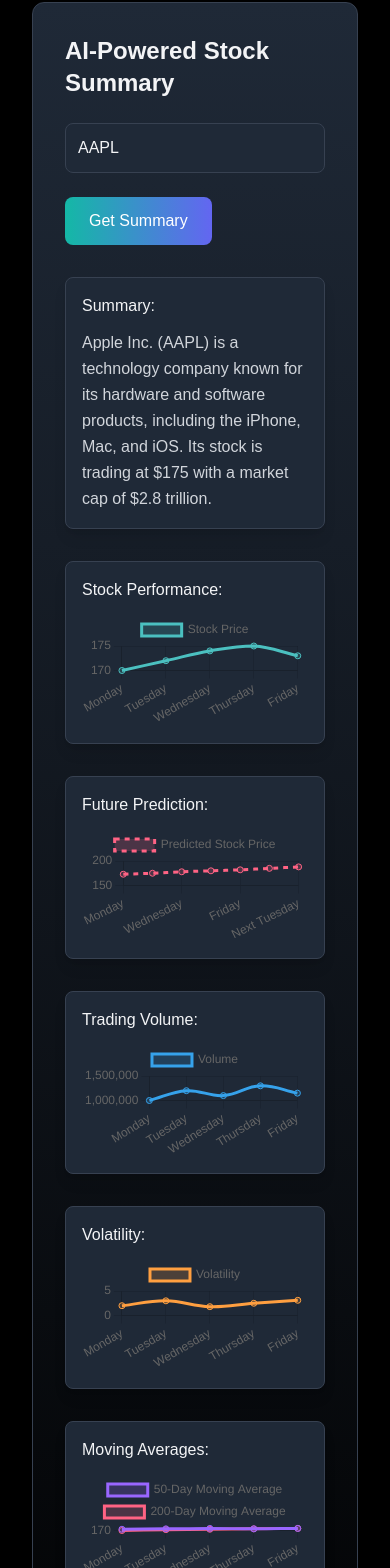
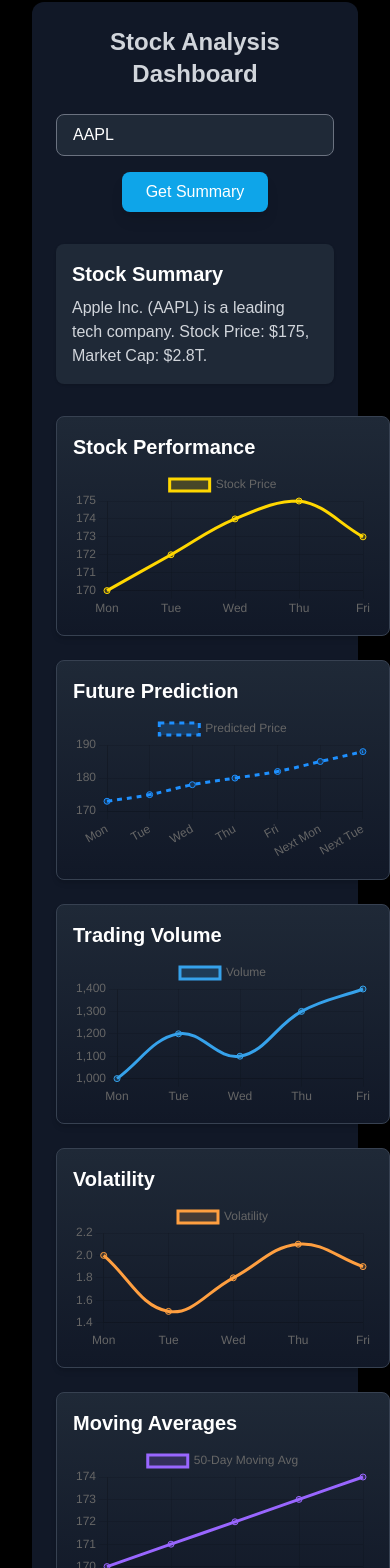
Before and after one commit to kalashvasaniya/stock-sense-ai, a Next.js app: page / in a window 390 px wide. Shown: the part 190-1758 px from the top of the page. Built offline with nearby package versions, Linux system fonts and the light colour scheme.

Commit message:
UI -init

```diff
--- a/app/Components/StockSummary/page.js
+++ b/app/Components/StockSummary/page.js
@@ -12,280 +12,168 @@
     Legend,
 } from "chart.js";
 
-// Register chart.js components
 ChartJS.register(CategoryScale, LinearScale, PointElement, LineElement, Title, Tooltip, Legend);
 
 export default function StockSummary() {
-    const [stockSymbol, setStockSymbol] = useState("AAPL"); // Default to AAPL
-    const [summary, setSummary] = useState(""); // State for the stock summary result
-    const [loading, setLoading] = useState(false); // State for loading indicator
-    const [graphData, setGraphData] = useState(null); // State for graph data
-    const [predictionData, setPredictionData] = useState(null); // State for future prediction data
-    const [volumeData, setVolumeData] = useState(null); // State for volume data
-    const [volatilityData, setVolatilityData] = useState(null); // State for volatility data
-    const [movingAveragesData, setMovingAveragesData] = useState(null); // State for moving averages data
-    const [marketTrendData, setMarketTrendData] = useState(null); // State for market trend data
+    const [stockSymbol, setStockSymbol] = useState("AAPL");
+    const [summary, setSummary] = useState("");
+    const [loading, setLoading] = useState(false);
+    const [graphData, setGraphData] = useState(null);
+    const [predictionData, setPredictionData] = useState(null);
+    const [volumeData, setVolumeData] = useState(null);
+    const [volatilityData, setVolatilityData] = useState(null);
+    const [movingAveragesData, setMovingAveragesData] = useState(null);
+    const [marketTrendData, setMarketTrendData] = useState(null);
 
-    // Function to fetch stock summary and additional data
     const fetchSummary = async () => {
         setLoading(true);
-        setSummary(""); // Reset summary while fetching
-        setGraphData(null); // Reset graph data
-        setPredictionData(null); // Reset prediction data
-        setVolumeData(null); // Reset volume data
-        setVolatilityData(null); // Reset volatility data
-        setMovingAveragesData(null); // Reset moving averages
-        setMarketTrendData(null); // Reset market trend data
+        setSummary("");
+        setGraphData(null);
+        setPredictionData(null);
+        setVolumeData(null);
+        setVolatilityData(null);
+        setMovingAveragesData(null);
+        setMarketTrendData(null);
 
         try {
             const result = await getStockSummary(stockSymbol);
-            setSummary(result.summary); // Update with the fetched summary
-            setGraphData(result.graphData); // Update with graph data
-            setPredictionData(result.predictionData); // Update with future prediction data
-            setVolumeData(result.volumeData); // Update with volume data
-            setVolatilityData(result.volatilityData); // Update with volatility data
-            setMovingAveragesData(result.movingAveragesData); // Update with moving averages data
-            setMarketTrendData(result.marketTrendData); // Update with market trend data
+            setSummary(result.summary);
+            setGraphData(result.graphData);
+            setPredictionData(result.predictionData);
+            setVolumeData(result.volumeData);
+            setVolatilityData(result.volatilityData);
+            setMovingAveragesData(result.movingAveragesData);
+            setMarketTrendData(result.marketTrendData);
         } catch (error) {
-            setSummary("Error fetching stock summary. Please try again."); // Handle errors
+            setSummary("Error fetching stock summary. Please try again.");
         }
         setLoading(false);
     };
 
-    // Fetch AAPL data initially when component mounts
     useEffect(() => {
         fetchSummary();
-    }, []); // Empty dependency array to run only once
+    }, []);
 
     return (
-        <div className="p-8 bg-gradient-to-b from-gray-800 to-black rounded-xl shadow-2xl border border-gray-700 mx-auto">
-            <h2 className="text-2xl font-semibold mb-6 text-gray-100">
-                AI-Powered Stock Summary
-            </h2>
+        <div className="mx-auto p-6 bg-gray-900 rounded-xl shadow-lg">
+            <h1 className="md:text-3xl text-2xl font-semibold text-center text-gray-300">
+                Stock Analysis Dashboard
+            </h1>
 
-            {/* Input for stock symbol */}
+            <div className="flex flex-col md:flex-row items-center gap-4 mt-6">
                 <input
                     type="text"
                     placeholder="Enter stock symbol (e.g., AAPL)"
                     value={stockSymbol}
                     onChange={(e) => setStockSymbol(e.target.value)}
-                className="p-3 bg-gray-800 border border-gray-700 rounded-lg w-full mb-6 text-gray-100 placeholder-gray-500 focus:ring-2 focus:ring-teal-500 focus:border-transparent"
+                    className="flex-1 px-4 py-2 w-full rounded-lg border border-gray-500 bg-gray-800 text-white focus:outline-none focus:ring-2 focus:ring-yellow-500"
                 />
-
-            {/* Fetch summary button */}
                 <button
                     onClick={fetchSummary}
-                className={`bg-gradient-to-r from-teal-500 to-indigo-500 text-white px-6 py-3 rounded-lg transition-all duration-200 font-medium ${loading ? "opacity-75 cursor-not-allowed" : "hover:from-teal-600 hover:to-indigo-600"
-                    }`}
+                    className={`px-6 py-2 rounded-lg bg-sky-500 text-white font-medium shadow-lg transition  ${loading ? "opacity-50 cursor-not-allowed" : ""}`}
                     disabled={loading}
                 >
-                {loading ? (
-                    <span className="flex items-center justify-center">
-                        <svg
-                            className="animate-spin -ml-1 mr-3 h-6 w-6 text-white"
-                            xmlns="http://www.w3.org/2000/svg"
-                            fill="none"
-                            viewBox="0 0 24 24"
-                        >
-                            <circle
-                                className="opacity-25"
-                                cx="12"
-                                cy="12"
-                                r="10"
-                                stroke="currentColor"
-                                strokeWidth="4"
-                            ></circle>
-                            <path
-                                className="opacity-75"
-                                fill="currentColor"
-                                d="M4 12a8 8 0 018-8V0C5.373 0 0 5.373 0 12h4zm2 5.291A7.962 7.962 0 014 12H0c0 3.042 1.135 5.824 3 7.938l3-2.647z"
-                            ></path>
-                        </svg>
-                        Analyzing...
-                    </span>
-                ) : (
-                    "Get Summary"
-                )}
+                    {loading ? "Loading..." : "Get Summary"}
                 </button>
+            </div>
 
-            {/* Display summary if available */}
             {summary && (
-                <div className="mt-8 p-4 bg-gray-800 border border-gray-700 rounded-lg shadow-lg">
-                    <p className="font-medium text-gray-100 mb-3">Summary:</p>
-                    <p className="text-gray-300 leading-relaxed">{summary}</p>
+                <div className="mt-8 p-4 bg-gray-800 rounded-lg shadow">
+                    <h2 className="text-xl font-semibold text-white mb-2">Stock Summary</h2>
+                    <p className="text-gray-300">{summary}</p>
                 </div>
             )}
 
-            {/* Display stock performance graph if data is available */}
-            {graphData && (
-                <div className="mt-8 p-4 bg-gray-800 border border-gray-700 rounded-lg shadow-lg">
-                    <p className="font-medium text-gray-100 mb-3">Stock Performance:</p>
+            <div className="mt-8 grid gap-6 md:grid-cols-2 lg:grid-cols-3">
+                {[graphData, predictionData, volumeData, volatilityData, movingAveragesData, marketTrendData].map(
+                    (data, index) =>
+                        data && (
+                            <div key={index} className="p-4 bg-gradient-to-b from-gray-800 to-gray-900 rounded-lg border border-gray-700 shadow-md hover:shadow-xl">
+                                <h2 className="text-xl font-semibold text-white mb-2">
+                                    {[
+                                        "Stock Performance",
+                                        "Future Prediction",
+                                        "Trading Volume",
+                                        "Volatility",
+                                        "Moving Averages",
+                                        "Market Trend",
+                                    ][index]}
+                                </h2>
                                 <Line
                                     data={{
-                            labels: graphData.labels,
+                                        labels: data.labels,
                                         datasets: [
                                             {
-                                    label: "Stock Price",
-                                    data: graphData.data,
-                                    borderColor: "rgba(75, 192, 192, 1)",
-                                    backgroundColor: "rgba(75, 192, 192, 0.2)",
+                                                label: [
+                                                    "Stock Price",
+                                                    "Predicted Price",
+                                                    "Volume",
+                                                    "Volatility",
+                                                    "50-Day Moving Avg",
+                                                    "Market Sentiment",
+                                                ][index],
+                                                data: data.data || data.predictedPrices || data.shortTerm,
+                                                borderColor: [
+                                                    "#FFD700", // Gold
+                                                    "#1E90FF", // Royal Blue
+                                                    "rgba(54, 162, 235, 1)",
+                                                    "rgba(255, 159, 64, 1)",
+                                                    "rgba(153, 102, 255, 1)",
+                                                    "rgba(75, 192, 192, 1)",
+                                                ][index],
+                                                backgroundColor: [
+                                                    "rgba(255, 215, 0, 0.2)", // Gold
+                                                    "rgba(30, 144, 255, 0.2)", // Royal Blue
+                                                    "rgba(54, 162, 235, 0.2)",
+                                                    "rgba(255, 159, 64, 0.2)",
+                                                    "rgba(153, 102, 255, 0.2)",
+                                                    "rgba(75, 192, 192, 0.2)",
+                                                ][index],
                                                 tension: 0.4,
+                                                ...(index === 1 && { borderDash: [5, 5] }), // Dash pattern for predictions
                                             },
                                         ],
                                     }}
                                 />
                             </div>
-            )}
-
-            {/* Display future prediction graph if data is available */}
-            {predictionData && (
-                <div className="mt-8 p-4 bg-gray-800 border border-gray-700 rounded-lg shadow-lg">
-                    <p className="font-medium text-gray-100 mb-3">Future Prediction:</p>
-                    <Line
-                        data={{
-                            labels: predictionData.labels,
-                            datasets: [
-                                {
-                                    label: "Predicted Stock Price",
-                                    data: predictionData.predictedPrices,
-                                    borderColor: "rgba(255, 99, 132, 1)",
-                                    backgroundColor: "rgba(255, 99, 132, 0.2)",
-                                    tension: 0.4,
-                                    borderDash: [5, 5], // Dash pattern for predicted line
-                                },
-                            ],
-                        }}
-                    />
-                </div>
-            )}
-
-            {/* Display volume graph if data is available */}
-            {volumeData && (
-                <div className="mt-8 p-4 bg-gray-800 border border-gray-700 rounded-lg shadow-lg">
-                    <p className="font-medium text-gray-100 mb-3">Trading Volume:</p>
-                    <Line
-                        data={{
-                            labels: volumeData.labels,
-                            datasets: [
-                                {
-                                    label: "Volume",
-                                    data: volumeData.data,
-                                    borderColor: "rgba(54, 162, 235, 1)",
-                                    backgroundColor: "rgba(54, 162, 235, 0.2)",
-                                    tension: 0.4,
-                                },
-                            ],
-                        }}
-                    />
-                </div>
-            )}
-
-            {/* Display volatility graph if data is available */}
-            {volatilityData && (
-                <div className="mt-8 p-4 bg-gray-800 border border-gray-700 rounded-lg shadow-lg">
-                    <p className="font-medium text-gray-100 mb-3">Volatility:</p>
-                    <Line
-                        data={{
-                            labels: volatilityData.labels,
-                            datasets: [
-                                {
-                                    label: "Volatility",
-                                    data: volatilityData.data,
-                                    borderColor: "rgba(255, 159, 64, 1)",
-                                    backgroundColor: "rgba(255, 159, 64, 0.2)",
-                                    tension: 0.4,
-                                },
-                            ],
-                        }}
-                    />
-                </div>
-            )}
-
-            {/* Display moving averages if data is available */}
-            {movingAveragesData && (
-                <div className="mt-8 p-4 bg-gray-800 border border-gray-700 rounded-lg shadow-lg">
-                    <p className="font-medium text-gray-100 mb-3">Moving Averages:</p>
-                    <Line
-                        data={{
-                            labels: movingAveragesData.labels,
-                            datasets: [
-                                {
-                                    label: "50-Day Moving Average",
-                                    data: movingAveragesData.shortTerm,
-                                    borderColor: "rgba(153, 102, 255, 1)",
-                                    backgroundColor: "rgba(153, 102, 255, 0.2)",
-                                    tension: 0.4,
-                                },
-                                {
-                                    label: "200-Day Moving Average",
-                                    data: movingAveragesData.longTerm,
-                                    borderColor: "rgba(255, 99, 132, 1)",
-                                    backgroundColor: "rgba(255, 99, 132, 0.2)",
-                                    tension: 0.4,
-                                },
-                            ],
-                        }}
-                    />
-                </div>
-            )}
-
-            {/* Display market trend graph if data is available */}
-            {marketTrendData && (
-                <div className="mt-8 p-4 bg-gray-800 border border-gray-700 rounded-lg shadow-lg">
-                    <p className="font-medium text-gray-100 mb-3">Market Trend:</p>
-                    <Line
-                        data={{
-                            labels: marketTrendData.labels,
-                            datasets: [
-                                {
-                                    label: "Market Sentiment",
-                                    data: marketTrendData.data,
-                                    borderColor: "rgba(75, 192, 192, 1)",
-                                    backgroundColor: "rgba(75, 192, 192, 0.2)",
-                                    tension: 0.4,
-                                },
-                            ],
-                        }}
-                    />
-                </div>
+                        )
                 )}
             </div>
+        </div>
+
     );
 
-    // Sample API function for fetching stock summary and additional data
     async function getStockSummary(stockSymbol) {
         if (stockSymbol.toUpperCase() === "AAPL") {
             return {
                 summary:
-                    "Apple Inc. (AAPL) is a technology company known for its hardware and software products, including the iPhone, Mac, and iOS. Its stock is trading at $175 with a market cap of $2.8 trillion.",
+                    "Apple Inc. (AAPL) is a leading tech company. Stock Price: $175, Market Cap: $2.8T.",
                 graphData: {
-                    labels: ["Monday", "Tuesday", "Wednesday", "Thursday", "Friday"],
-                    data: [170, 172, 174, 175, 173], // Example stock prices
+                    labels: ["Mon", "Tue", "Wed", "Thu", "Fri"],
+                    data: [170, 172, 174, 175, 173],
                 },
                 predictionData: {
-                    labels: ["Monday", "Tuesday", "Wednesday", "Thursday", "Friday", "Next Monday", "Next Tuesday"],
-                    predictedPrices: [173, 175, 178, 180, 182, 185, 188], // Example predicted prices for the next week
+                    labels: ["Mon", "Tue", "Wed", "Thu", "Fri", "Next Mon", "Next Tue"],
+                    predictedPrices: [173, 175, 178, 180, 182, 185, 188],
                 },
                 volumeData: {
-                    labels: ["Monday", "Tuesday", "Wednesday", "Thursday", "Friday"],
-                    data: [1000000, 1200000, 1100000, 1300000, 1150000], // Example volume data
+                    labels: ["Mon", "Tue", "Wed", "Thu", "Fri"],
+                    data: [1000, 1200, 1100, 1300, 1400],
                 },
                 volatilityData: {
-                    labels: ["Monday", "Tuesday", "Wednesday", "Thursday", "Friday"],
-                    data: [2, 3, 1.8, 2.5, 3.1], // Example volatility data
+                    labels: ["Mon", "Tue", "Wed", "Thu", "Fri"],
+                    data: [2, 1.5, 1.8, 2.1, 1.9],
                 },
                 movingAveragesData: {
-                    labels: ["Monday", "Tuesday", "Wednesday", "Thursday", "Friday"],
-                    shortTerm: [173, 174, 175, 174, 175], // 50-Day moving average data
-                    longTerm: [170, 172, 173, 174, 175], // 200-Day moving average data
+                    labels: ["Mon", "Tue", "Wed", "Thu", "Fri"],
+                    shortTerm: [170, 171, 172, 173, 174],
+                    longTerm: [165, 166, 167, 168, 169],
                 },
                 marketTrendData: {
-                    labels: ["Monday", "Tuesday", "Wednesday", "Thursday", "Friday"],
-                    data: [0.5, 0.6, 0.4, 0.7, 0.6], // Market sentiment data
+                    labels: ["Mon", "Tue", "Wed", "Thu", "Fri"],
+                    data: [60, 70, 80, 90, 85],
                 },
             };
-        } else {
-            throw new Error("Stock symbol not found.");
         }
     }
 }
--- a/app/page.js
+++ b/app/page.js
@@ -12,7 +12,7 @@
           Making stock market insights simple, actionable, and AI-driven.
         </p>
       </header>
-      <main className="max-w-4xl mx-auto">
+      <main className="mx-auto">
         <StockSummary />
       </main>
     </div>
```
Lines whose indentation alone changed are shown as unchanged.
